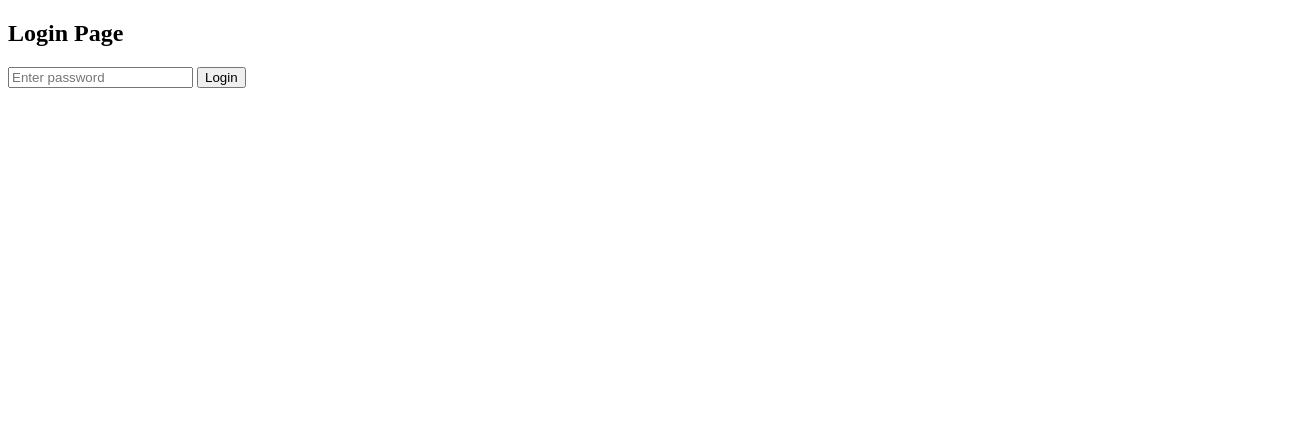
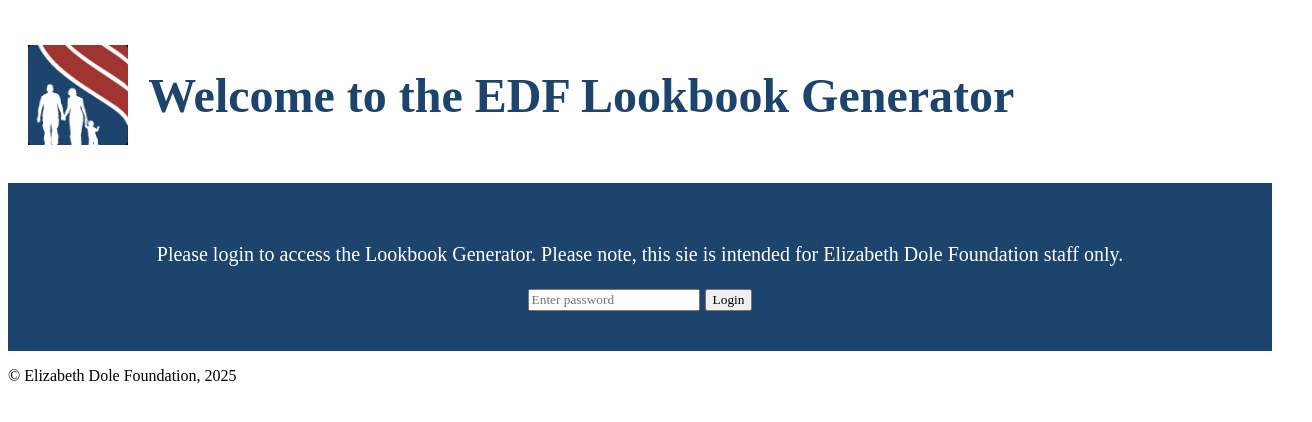
Before and after one commit to CodeCraftrRyan/edf-lookbook, a plain HTML site: page templates/login.html in a window 1280 px wide. Shown: the whole page, 1312 px wide, since content can reach past the window. Drawn offline with Linux system fonts and the light colour scheme; files that its build step writes are made by us from their sources.

Commit message:
static/style/style.css

```diff
--- /dev/null
+++ b/static/style/login_style.css
@@ -0,0 +1,33 @@
+* {
+    font-family: 'Aviner Next';
+
+}
+
+.header {
+    font-size: 16px;
+    color: #1D446C;
+    font-size: 2em;
+    padding-top: 50px;
+    padding-bottom: 25px;
+    width: 100%;
+    display: flex;
+    align-items: center;
+    gap: 20px;
+    padding: 20px;
+    text-align:center;
+}
+
+.header img {
+    object-fit: contain;
+    height: 100px;
+}
+
+.star {
+    background-color: #1D446C;
+    box-sizing: border-box;
+    padding: 40px;
+    text-align: center;
+    width: 100%;
+    color: white;
+    font-size: 20px;
+}
--- a/static/style/style.css
+++ b/static/style/style.css
@@ -1,6 +1,6 @@
 * {
-    margin: 10px;
-    font-family: 'Times New Roman'
+    font-family: 'Aviner Next';
+    margin: 12px;
 }
 
 .header {
@@ -14,6 +14,7 @@
     align-items: center;
     gap: 20px;
     padding: 20px;
+    text-align:center;
 }
 
 .header img {
@@ -39,6 +40,7 @@
     border: 0;
     border-radius: 8px;
     padding: 1rem 1.25rem;
+    font-size: 16px;
 
 }
 
@@ -57,6 +59,7 @@
     border-radius: 8px;
     padding: 1rem 1.25rem;
     margin-left: 20px;
+    font-size: 16px;
 
 }
 
--- a/templates/login.html
+++ b/templates/login.html
@@ -2,12 +2,25 @@
 <html>
 <head>
     <title>Login</title>
+    <link rel="icon" type="image/x-icon" href="/static/logo/EDFlogo_Square.jpg">
+    <link href='static/style/login_style.css' rel='stylesheet'>
 </head>
 <body>
-    <h2>Login Page</h2>
-    <form method="POST">
+    <div class="header">
+    <img src='/static/logo/EDFlogo_Square.jpg' alt="EDF Logo">
+    <h2>Welcome to the EDF Lookbook Generator</h2>
+    </div>
+
+    <div class="star">
+        <p> Please login to access the Lookbook Generator. Please note, this sie is intended for Elizabeth Dole Foundation staff only.</p>
+        <form method="POST">
         <input type="password" name="password" placeholder="Enter password">
         <button type="submit">Login</button>
-    </form>
+        </form>
+    </div>
+
+    <footer class="footer">
+        <p>&copy; Elizabeth Dole Foundation, 2025</p>
+    </footer>
 </body>
 </html>
```
Also changed, not shown: templates/upload.html (+19 -15 lines), 1 other file.
